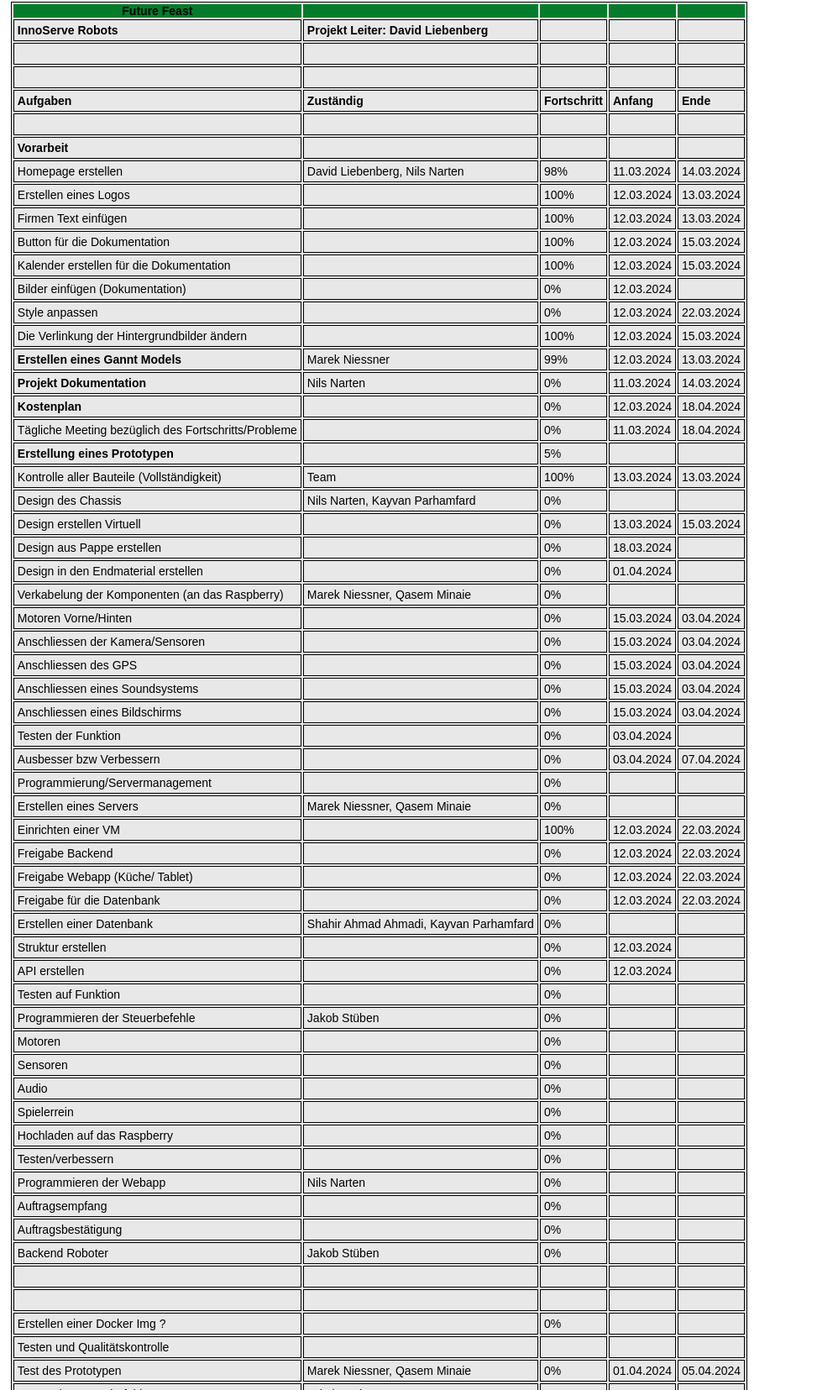
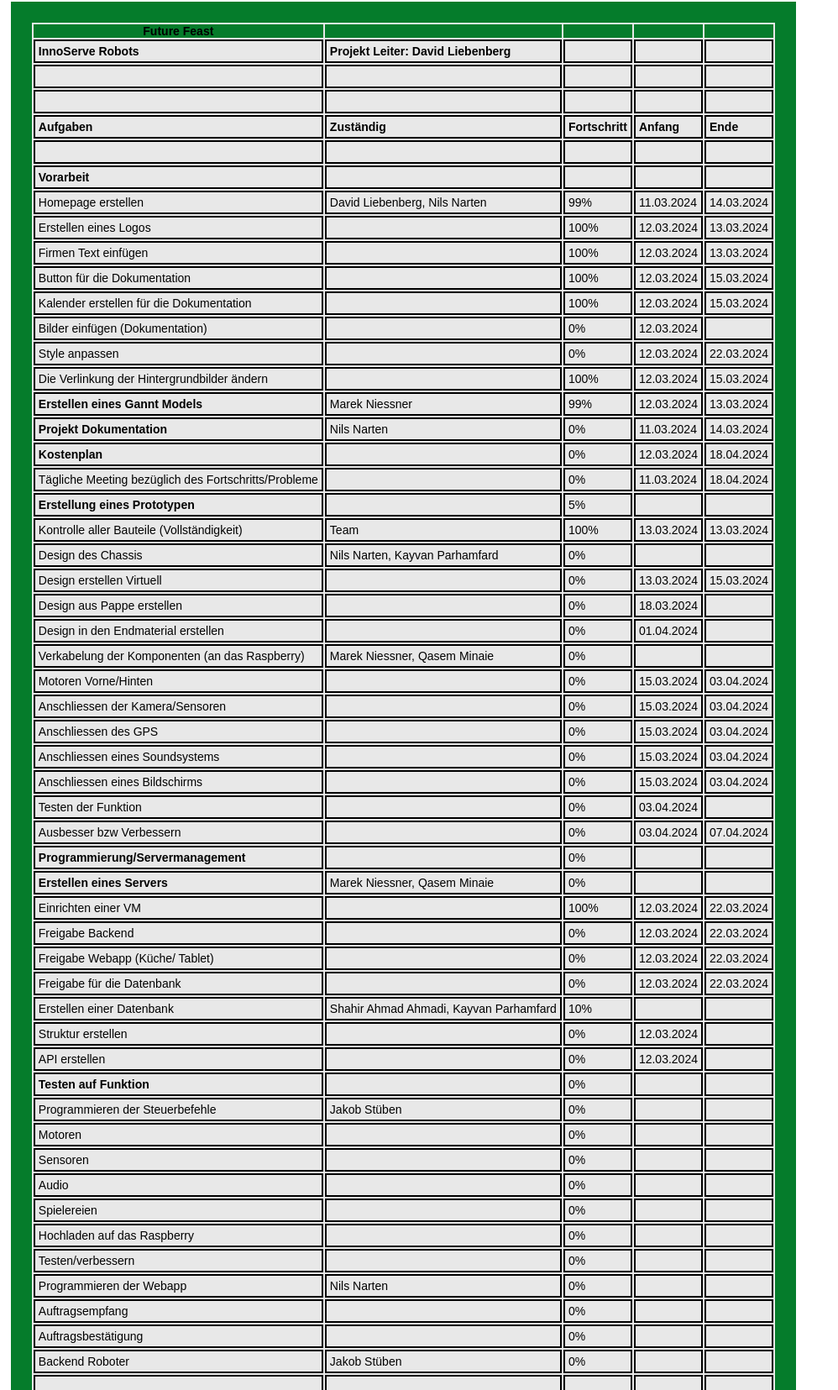
Before and after one commit to davidaloca/futurefeast, a plain HTML site: page document.html in a window 1280 px wide. Shown: the part 365-2020 px from the top of the page at 84% size, without its empty margins (0-998 px from the left). Drawn offline with nearby package versions, Linux system fonts and the light colour scheme.

Commit message:
tabellen update

```diff
--- a/document.html
+++ b/document.html
@@ -82,14 +82,14 @@
         <style type="text/css">
             table.tableizer-table {
                 font-size: 14px;
-                border: 1px solid #000000;
+                border: 25px solid #057c2b;
                 font-family: Arial, Helvetica, sans-serif;
                 background-color: rgb(232, 232, 232);
             }
             .tableizer-table td {
                 padding: 4px;
                 margin: 3px;
-                border: 1px solid #000000;
+                border: 2px solid #000000;
             }
             .tableizer-table th {
                 background-color: #057c2b;
@@ -108,7 +108,7 @@
  <tr><td><b>Aufgaben</b></td><td><b>Zuständig</b></td><td><b>Fortschritt</b></td><td><b>Anfang</b></td><td><b>Ende</b></td></tr>
  <tr><td>&nbsp;</td><td>&nbsp;</td><td>&nbsp;</td><td>&nbsp;</td><td>&nbsp;</td></tr>
  <tr><td><b>Vorarbeit</b></td><td>&nbsp;</td><td></td><td>&nbsp;</td><td>&nbsp;</td></tr>
- <tr><td>Homepage erstellen</td><td>David Liebenberg, Nils Narten</td><td>98%</td><td>11.03.2024</td><td>14.03.2024</td></tr>
+ <tr><td>Homepage erstellen</td><td>David Liebenberg, Nils Narten</td><td>99%</td><td>11.03.2024</td><td>14.03.2024</td></tr>
  <tr><td>Erstellen eines Logos</td><td>&nbsp;</td><td>100%</td><td>12.03.2024</td><td>13.03.2024</td></tr>
  <tr><td>Firmen Text einfügen</td><td>&nbsp;</td><td>100%</td><td>12.03.2024</td><td>13.03.2024</td></tr>
  <tr><td>Button für die Dokumentation</td><td>&nbsp;</td><td>100%</td><td>12.03.2024</td><td>15.03.2024</td></tr>
@@ -134,21 +134,21 @@
  <tr><td>Anschliessen eines Bildschirms</td><td>&nbsp;</td><td>0%</td><td>15.03.2024</td><td>03.04.2024</td></tr>
  <tr><td>Testen der Funktion</td><td>&nbsp;</td><td>0%</td><td>03.04.2024</td><td>&nbsp;</td></tr>
  <tr><td>Ausbesser bzw Verbessern</td><td>&nbsp;</td><td>0%</td><td>03.04.2024</td><td>07.04.2024</td></tr>
- <tr><td>Programmierung/Servermanagement</td><td>&nbsp;</td><td>0%</td><td>&nbsp;</td><td>&nbsp;</td></tr>
- <tr><td>Erstellen eines Servers</td><td>Marek Niessner, Qasem Minaie</td><td>0%</td><td>&nbsp;</td><td>&nbsp;</td></tr>
+ <tr><td><b>Programmierung/Servermanagement</b></td><td>&nbsp;</td><td>0%</td><td>&nbsp;</td><td>&nbsp;</td></tr>
+ <tr><td><b>Erstellen eines Servers</b></td><td>Marek Niessner, Qasem Minaie</td><td>0%</td><td>&nbsp;</td><td>&nbsp;</td></tr>
  <tr><td>Einrichten einer VM </td><td>&nbsp;</td><td>100%</td><td>12.03.2024</td><td>22.03.2024</td></tr>
  <tr><td>Freigabe Backend</td><td>&nbsp;</td><td>0%</td><td>12.03.2024</td><td>22.03.2024</td></tr>
  <tr><td>Freigabe Webapp (Küche/ Tablet)</td><td>&nbsp;</td><td>0%</td><td>12.03.2024</td><td>22.03.2024</td></tr>
  <tr><td>Freigabe für die Datenbank</td><td>&nbsp;</td><td>0%</td><td>12.03.2024</td><td>22.03.2024</td></tr>
- <tr><td>Erstellen einer Datenbank</td><td>Shahir Ahmad Ahmadi, Kayvan Parhamfard</td><td>0%</td><td>&nbsp;</td><td>&nbsp;</td></tr>
+ <tr><td>Erstellen einer Datenbank</td><td>Shahir Ahmad Ahmadi, Kayvan Parhamfard</td><td>10%</td><td>&nbsp;</td><td>&nbsp;</td></tr>
  <tr><td>Struktur erstellen</td><td>&nbsp;</td><td>0%</td><td>12.03.2024</td><td>&nbsp;</td></tr>
  <tr><td>API erstellen</td><td>&nbsp;</td><td>0%</td><td>12.03.2024</td><td>&nbsp;</td></tr>
- <tr><td>Testen auf Funktion</td><td>&nbsp;</td><td>0%</td><td>&nbsp;</td><td>&nbsp;</td></tr>
+ <tr><td><b>Testen auf Funktion</b></td><td>&nbsp;</td><td>0%</td><td>&nbsp;</td><td>&nbsp;</td></tr>
  <tr><td>Programmieren der Steuerbefehle</td><td>Jakob Stüben</td><td>0%</td><td>&nbsp;</td><td>&nbsp;</td></tr>
  <tr><td>Motoren</td><td>&nbsp;</td><td>0%</td><td>&nbsp;</td><td>&nbsp;</td></tr>
  <tr><td>Sensoren</td><td>&nbsp;</td><td>0%</td><td>&nbsp;</td><td>&nbsp;</td></tr>
  <tr><td>Audio</td><td>&nbsp;</td><td>0%</td><td>&nbsp;</td><td>&nbsp;</td></tr>
- <tr><td>Spielerrein</td><td>&nbsp;</td><td>0%</td><td>&nbsp;</td><td>&nbsp;</td></tr>
+ <tr><td>Spielereien</td><td>&nbsp;</td><td>0%</td><td>&nbsp;</td><td>&nbsp;</td></tr>
  <tr><td>Hochladen auf das Raspberry</td><td>&nbsp;</td><td>0%</td><td>&nbsp;</td><td>&nbsp;</td></tr>
  <tr><td>Testen/verbessern</td><td>&nbsp;</td><td>0%</td><td>&nbsp;</td><td>&nbsp;</td></tr>
  <tr><td>Programmieren der Webapp</td><td>Nils Narten</td><td>0%</td><td>&nbsp;</td><td>&nbsp;</td></tr>
```
Also changed, not shown: feast.html (+6 -6 lines).
